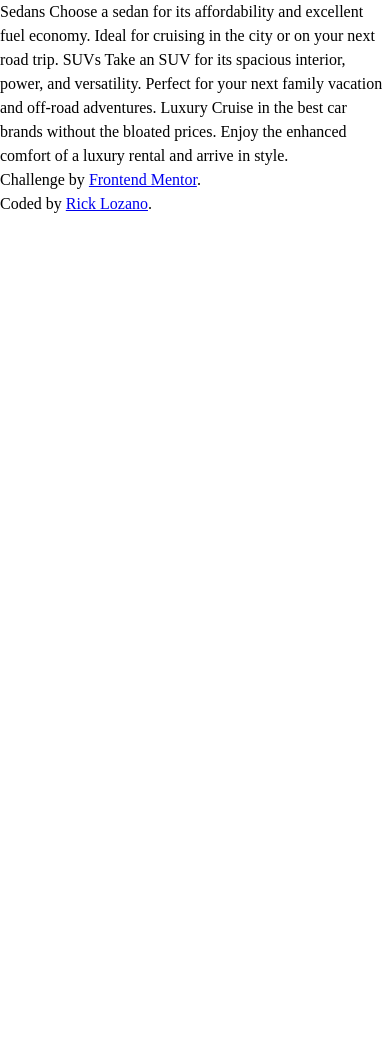
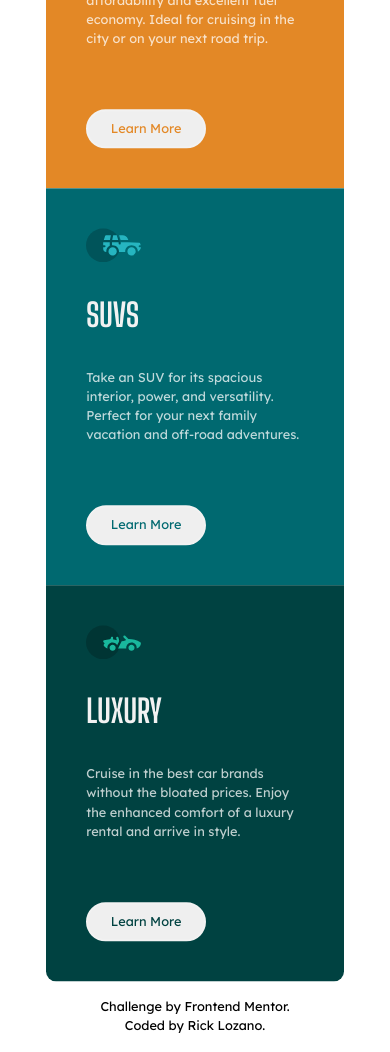
Before and after one commit to joyrexjrl/3-column-preview-card-component.joyrexjrl.github.io, a plain HTML site: page index.html in a window 390 px wide. Before the commit the page ends 844 px from the top, so only its background shows below. Drawn offline with Linux system fonts and the light colour scheme.

Commit message:
complete
layout, media query, color, and sizing complete

```diff
--- a/index.html
+++ b/index.html
@@ -12,22 +12,37 @@
   <title>Frontend Mentor | 3-column preview card component</title>
 </head>
 <body>
+  <section class="container">
+    <main class="container-flex">
+      <div class="sedans card-container flex">
+        <img class="card-image" src="images/icon-sedans.svg" alt="car pic">
+        <h2>Sedans</h2>
+        <p>Choose a sedan for its affordability and excellent fuel economy. Ideal for cruising in the city
+        or on your next road trip.</p>
+        <button><p>Learn More</p></button>
+      </div>
 
-  Sedans
-  Choose a sedan for its affordability and excellent fuel economy. Ideal for cruising in the city
-  or on your next road trip.
+      <div class="suvs card-container flex">
+        <img class="card-image" src="images/icon-suvs.svg" alt="car pic">
+        <h2>SUVs</h2>
+        <p>Take an SUV for its spacious interior, power, and versatility. Perfect for your next family vacation
+        and off-road adventures.</p>
+        <button><p>Learn More</p></button>
+      </div>
 
-  SUVs
-  Take an SUV for its spacious interior, power, and versatility. Perfect for your next family vacation
-  and off-road adventures.
+      <div class="luxury card-container flex">
+        <img class="card-image" src="images/icon-luxury.svg" alt="car pic">
+        <h2>Luxury</h2>
+        <p>Cruise in the best car brands without the bloated prices. Enjoy the enhanced comfort of a luxury
+        rental and arrive in style.</p>
+        <button><p>Learn More</p></button>
+      </div>
+    </main>
 
-  Luxury
-  Cruise in the best car brands without the bloated prices. Enjoy the enhanced comfort of a luxury
-  rental and arrive in style.
-
-  <div class="attribution">
-    Challenge by <a href="https://www.frontendmentor.io?ref=challenge" target="_blank">Frontend Mentor</a>.<br>
-    Coded by <a href="https://www.frontendmentor.io/profile/joyrexjrl" target="_blank">Rick Lozano</a>.
-  </div>
+    <div class="attribution">
+      Challenge by <a href="https://www.frontendmentor.io?ref=challenge" target="_blank">Frontend Mentor</a>.<br>
+      Coded by <a href="https://www.frontendmentor.io/profile/joyrexjrl" target="_blank">Rick Lozano</a>.
+    </div>
+  </section>
 </body>
 </html>
--- a/style.css
+++ b/style.css
@@ -76,3 +76,145 @@ select {
 
 /* font-family: 'Lexend Deca', sans-serif;
 font-family: 'Big Shoulders Display', cursive;*/
+
+:root{
+    --bright-orange: hsl(31, 77%, 52%);
+    --dark-cyan: hsl(184, 100%, 22%);
+    --very-dark-cyan: hsl(179, 100%, 13%);
+
+    --transparent-white: hsla(0, 0%, 100%, 0.75); /*(paragraphs)*/
+    --very-light-gray: hsl(0, 0%, 95%); /*(background, headings, buttons)*/
+}
+
+h2{
+    color: var(--very-light-gray);
+    font-family: 'Big Shoulders Display', cursive;
+    text-transform: uppercase;
+    font-size: 2rem;
+}
+
+p{
+    color: var(--transparent-white);
+    font-family: 'Lexend Deca', sans-serif;
+    font-size: .8rem;
+}
+
+button{
+    max-width: 55%;
+    font-family: 'Lexend Deca', sans-serif;
+    font-size: .8rem;
+    padding: .5rem 0;
+    border-radius: 50px;
+    border: 2px solid var(--very-light-gray);
+    margin-top: 2rem;
+    transition: .2s ease-in;
+}
+
+button:hover{
+    background-color: transparent;
+    color: var(--very-light-gray);
+    cursor: pointer;
+}
+
+.sedans button:hover p,
+.suvs button:hover p,
+.luxury button:hover p{
+    color: var(--very-light-gray);
+}
+
+.container{
+    width: 90%;
+    max-width: 350px;
+
+    position: absolute;
+    top: 50%;
+    left: 50%;
+    transform: translate(-50%, -50%);
+}
+
+.flex{
+    display: flex;
+    flex-direction: column;
+    gap: 1.8rem;
+}
+
+.card-container{
+    width: 85%;
+    margin-inline: auto;
+    padding: 2.5rem;
+}
+
+.card-image{
+    max-width: 25%;
+}
+
+.sedans{
+    background-color: var(--bright-orange);
+    border-radius: 10px 10px 0 0;
+}
+
+.sedans button p{
+    color: var(--bright-orange);
+    transition: .2s ease-in;
+}
+
+.suvs{
+    background-color: var(--dark-cyan);
+}
+
+.suvs button p{
+    color: var(--dark-cyan);
+    transition: .2s ease-in;
+}
+
+.luxury{
+    background-color: var(--very-dark-cyan);
+    border-radius: 0 0 10px 10px;
+}
+
+.luxury button p{
+    color: var(--very-dark-cyan);
+    transition: .2s ease-in;
+}
+
+.attribution{
+    text-align: center;
+    font-family: 'Lexend Deca', sans-serif;
+    font-size: .8rem;
+    padding: 1rem;
+}
+
+.attribution a{
+    text-decoration: none;
+    color: black;
+    transition: .2s ease-in;
+}
+
+.attribution a:hover{
+    color: var(--bright-orange);
+}
+
+@media (min-width: 800px) {
+    .container{
+        width: 100%;
+        max-width: 800px;
+    }
+
+    .container-flex{
+        display: flex;
+    }
+
+    .sedans{
+        background-color: var(--bright-orange);
+        border-radius: 10px 0 0 10px;
+    }
+
+    .luxury{
+        background-color: var(--very-dark-cyan);
+        border-radius: 0 10px 10px 0;
+    }
+
+    button{
+        margin-top: 3rem;
+    }
+}
```
